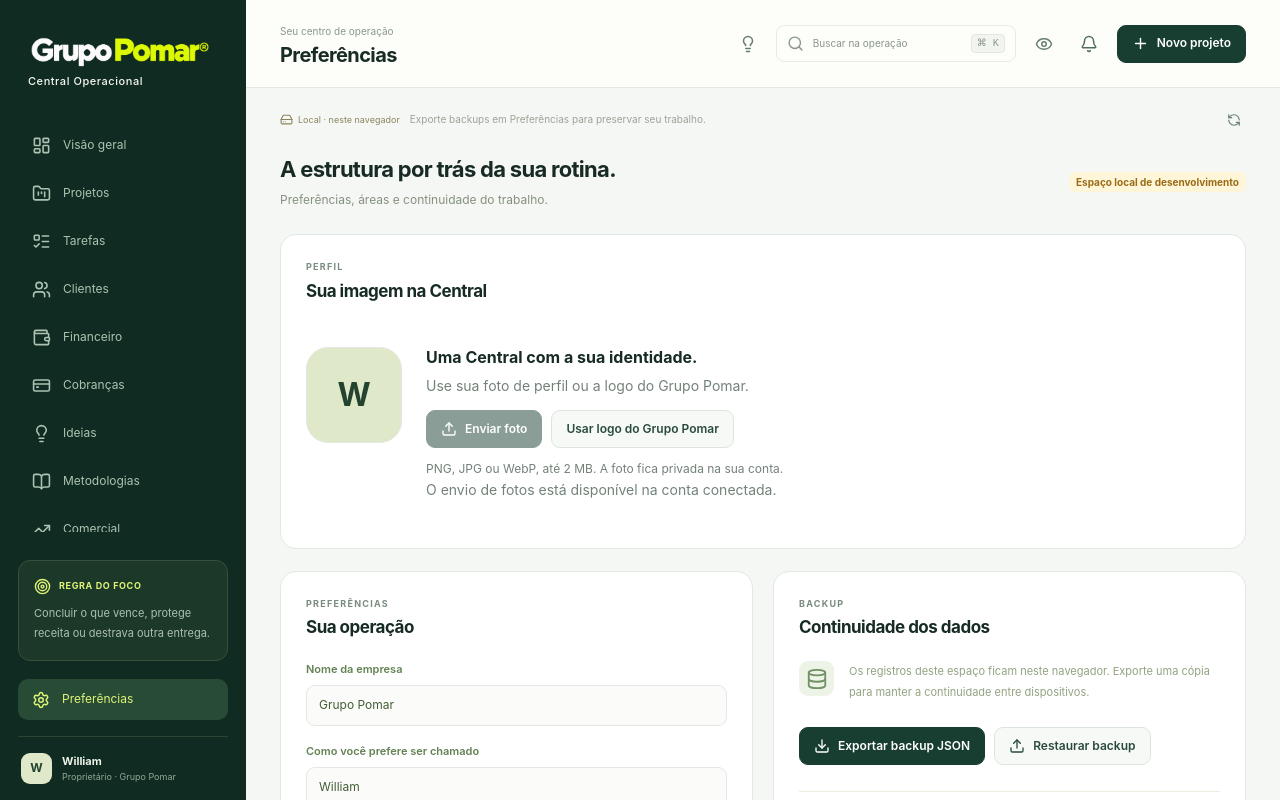
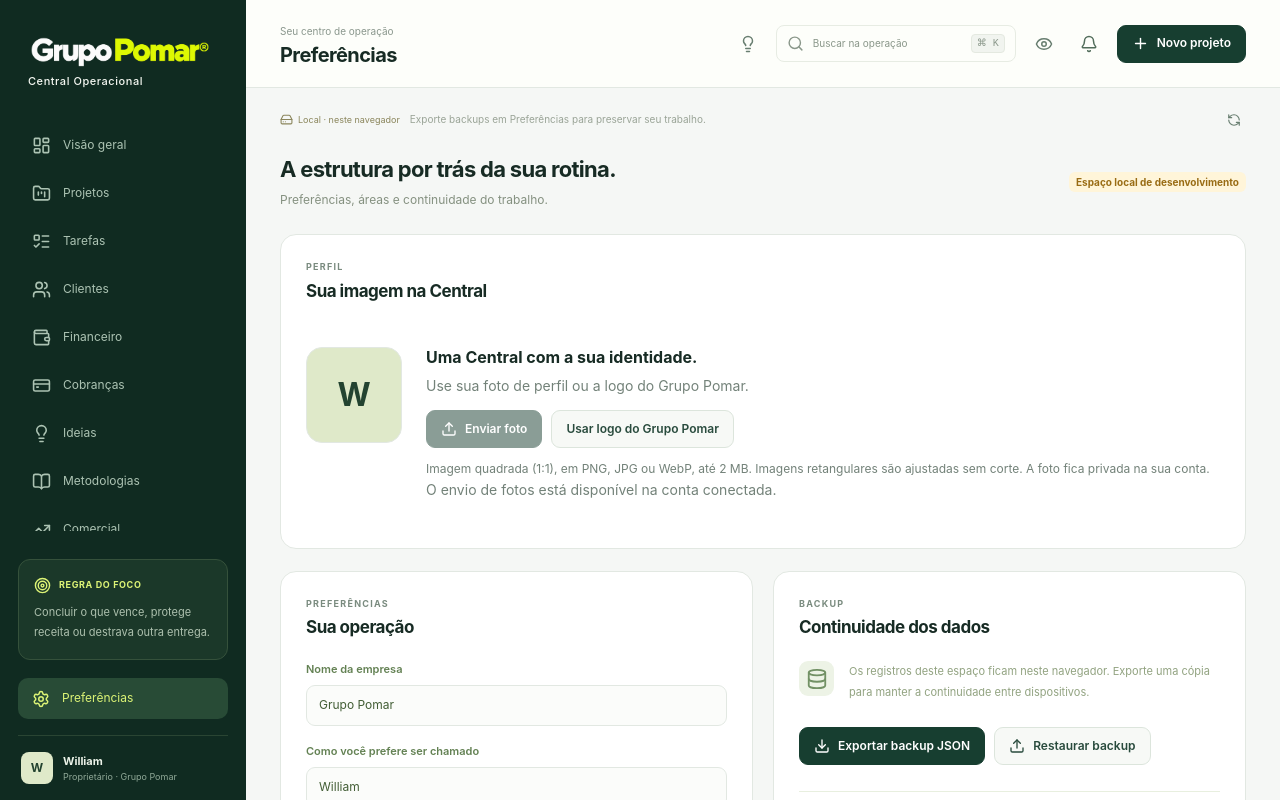
Before and after one commit to grupopomar-br/Sistema-Oficial-Grupo-Pomar-LTDA, a Next.js app: page /local in a window 1280 px wide. Both pictures are taken after a click on the button "Editar imagem de perfil". Shown: the top 800 px of the page. Built offline with nearby package versions, Linux system fonts and the light colour scheme.

Commit message:
fix: perfil quadrado 1:1 sem cortar a imagem

```diff
--- a/src/app/globals.css
+++ b/src/app/globals.css
@@ -441,9 +441,9 @@ small {
   display: grid;
   place-items: center;
   flex-shrink: 0;
-  width: 31px;
-  height: 31px;
-  border-radius: 9px;
+  width: 32px;
+  height: 32px;
+  border-radius: 8px;
   background: #dfe9c9;
   color: #234330;
   font-size: 12px;
@@ -4055,6 +4055,8 @@ td .text-button {
 .profile-avatar {
   overflow: hidden;
   flex-shrink: 0;
+  aspect-ratio: 1 / 1;
+  padding: 3px;
 }
 .profile-avatar img {
   display: block;
@@ -4065,15 +4067,10 @@ td .text-button {
 .profile-avatar-large {
   width: 96px;
   height: 96px;
-  border-radius: 22px;
+  padding: 7px;
+  border-radius: 16px;
   font-size: 32px;
   border: 1px solid var(--line);
-}
-.profile-avatar-brand img {
-  object-fit: contain;
-}
-.profile-avatar-large.profile-avatar-brand {
-  width: 192px;
 }
 .profile-settings {
   display: flex;
--- a/src/components/profile-avatar.tsx
+++ b/src/components/profile-avatar.tsx
@@ -12,10 +12,9 @@ export function ProfileAvatar({ large = false }: { large?: boolean }) {
         ? `/api/profile?path=${encodeURIComponent(path)}`
         : "";
   const [failed, setFailed] = useState("");
+  const size = large ? 96 : 32;
   return (
-    <span
-      className={`profile-avatar ${large ? "profile-avatar-large" : ""} ${path === "brand" ? "profile-avatar-brand" : ""}`}
-    >
+    <span className={`profile-avatar ${large ? "profile-avatar-large" : ""}`}>
       {source && failed !== source ? (
         <img
           src={source}
@@ -24,8 +23,8 @@ export function ProfileAvatar({ large = false }: { large?: boolean }) {
               ? "Grupo Pomar"
               : `Foto de ${state.settings.displayName}`
           }
-          width={large ? 96 : 34}
-          height={large ? 96 : 34}
+          width={size}
+          height={size}
           onError={() => setFailed(source)}
         />
       ) : (
--- a/src/components/views/settings.tsx
+++ b/src/components/views/settings.tsx
@@ -142,7 +142,9 @@ export default function Settings({ today }: ViewProps) {
               )}
             </div>
             <small>
-              PNG, JPG ou WebP, até 2 MB. A foto fica privada na sua conta.
+              Imagem quadrada (1:1), em PNG, JPG ou WebP, até 2 MB. Imagens
+              retangulares são ajustadas sem corte. A foto fica privada na sua
+              conta.
             </small>
             {!state.personalizationReady && (
               <p className="inline-note">
--- a/src/lib/profile/image.ts
+++ b/src/lib/profile/image.ts
@@ -46,7 +46,10 @@ export async function normalizeProfileImage(bytes: Uint8Array) {
     // Metadata (including EXIF location) is discarded by default.
     return await input
       .rotate()
-      .resize(512, 512, { fit: "inside", withoutEnlargement: true })
+      .resize(512, 512, {
+        fit: "contain",
+        background: { r: 0, g: 0, b: 0, alpha: 0 },
+      })
       .webp({ quality: 86 })
       .toBuffer();
   } catch {
```
Also changed, not shown: 2 other files (tests, documents, lock files or other folders).
